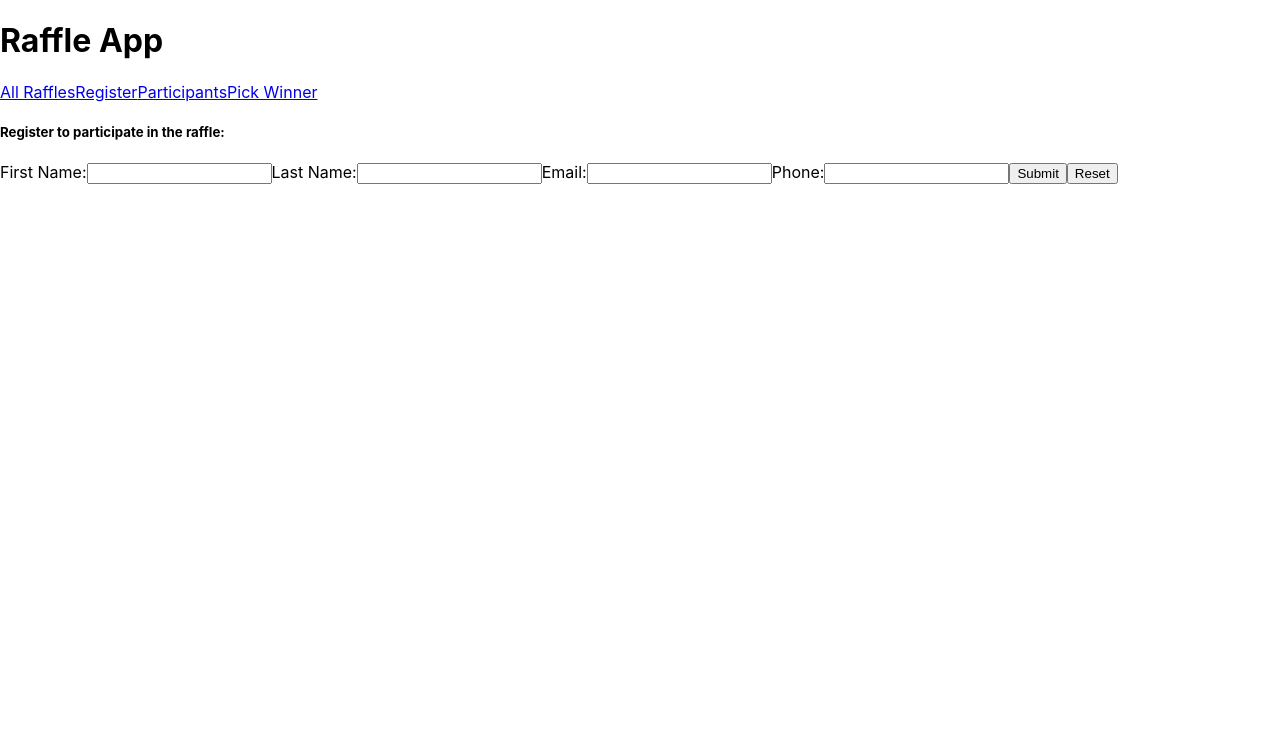
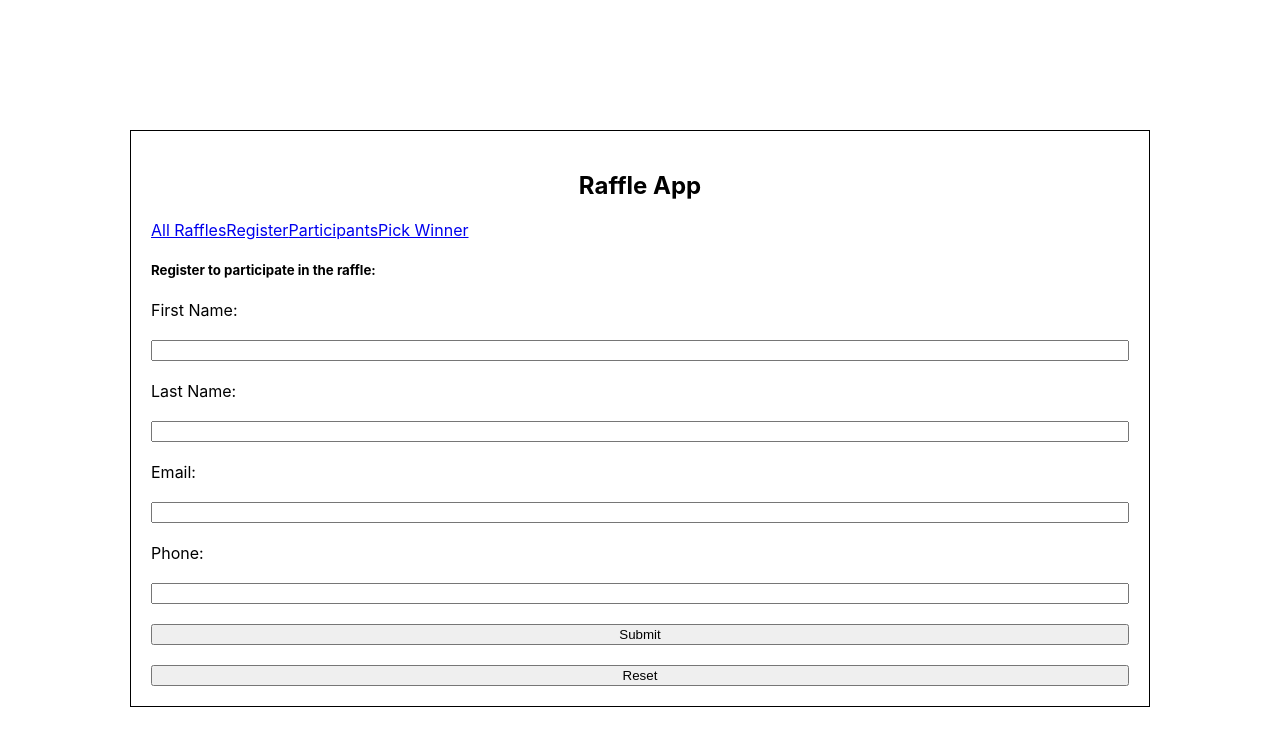
Before and after one commit to Wwright91/raffle_frontend, a React (Create React App) app: page /raffles/1 in a window 1280 px wide. Shown: the top 746 px of the page. Built offline with nearby package versions, Linux system fonts and the light colour scheme; no server answers.

Commit message:
Styled new raffle form

```diff
--- a/src/App.css
+++ b/src/App.css
@@ -1,38 +1,9 @@
-.App {
+h2 {
   text-align: center;
 }
 
-.App-logo {
-  height: 40vmin;
-  pointer-events: none;
+body {
+  border: 1px solid black;
+  margin: 130px;
+  padding: 20px;
 }
-
-@media (prefers-reduced-motion: no-preference) {
-  .App-logo {
-    animation: App-logo-spin infinite 20s linear;
-  }
-}
-
-.App-header {
-  background-color: #282c34;
-  min-height: 100vh;
-  display: flex;
-  flex-direction: column;
-  align-items: center;
-  justify-content: center;
-  font-size: calc(10px + 2vmin);
-  color: white;
-}
-
-.App-link {
-  color: #61dafb;
-}
-
-@keyframes App-logo-spin {
-  from {
-    transform: rotate(0deg);
-  }
-  to {
-    transform: rotate(360deg);
-  }
-}
--- a/src/App.js
+++ b/src/App.js
@@ -126,7 +126,7 @@ const AppContent = ({
 }) => {
   return (
     <>
-      <h1>Raffle App</h1>
+      <h2>Raffle App</h2>
       <Routes>
         <Route
           path="/raffles/:id/*"
--- a/src/components/newRaffle/NewRaffle.js
+++ b/src/components/newRaffle/NewRaffle.js
@@ -1,4 +1,12 @@
 import React from "react";
+import "./NewRaffle.scss";
+
+import Button from "@mui/material/Button";
+import FormControl from "@mui/material/FormControl";
+import FormHelperText from "@mui/material/FormHelperText";
+import Input from "@mui/material/Input";
+import InputLabel from "@mui/material/InputLabel";
+
 import ShowModal from "../modal/ShowModal";
 
 const NewRaffle = ({
@@ -11,7 +19,8 @@ const NewRaffle = ({
 }) => {
   return (
     <div>
-      {" "}
+      <form onSubmit={handleSubmit}>
+        <h3>New Raffle:</h3>
         {modalContent && (
           <ShowModal
             type={modalContent.type}
@@ -26,25 +35,33 @@ const NewRaffle = ({
             )}
           </ShowModal>
         )}
-      <h2>New Raffle</h2>
-      <form onSubmit={handleSubmit}>
-        <label htmlFor="name">Raffle Name:</label>
-        <input
+        <FormControl>
+          <InputLabel htmlFor="name">Raffle Name:*</InputLabel>
+          <Input
             type="text"
             id="name"
             value={form.name}
             required
             onChange={handleChange}
           />
-        <label htmlFor="secret_token">Raffle Secret Token:</label>
-        <input
+        </FormControl>
+        <FormControl>
+          <InputLabel htmlFor="secret_token">Raffle Secret Token:*</InputLabel>
+          <Input
             type="text"
             id="secret_token"
             value={form.secret_token}
             required
             onChange={handleChange}
           />
-        <button>Create New Raffle</button>
+          <FormHelperText sx={{ color: "black" }}>
+            You must remember the Raffle Token because it will be asked when
+            picking a winner
+          </FormHelperText>
+        </FormControl>
+        <Button type="submit" sx={{ bgcolor: "grey", color: "white" }}>
+          Create New Raffle
+        </Button>
       </form>
     </div>
   );
--- /dev/null
+++ b/src/components/newRaffle/NewRaffle.scss
@@ -0,0 +1,8 @@
+form {
+  display: grid;
+  gap: 20px;
+
+  button:hover {
+    background-color: rgb(169, 168, 168) !important;
+  }
+}
```
Lines whose indentation alone changed are shown as unchanged.
